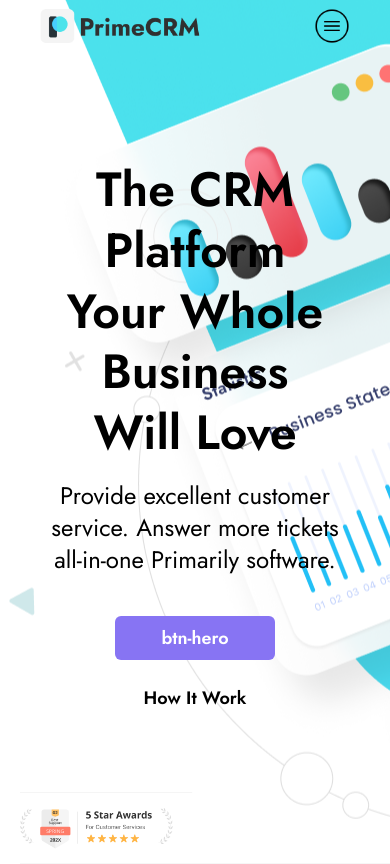
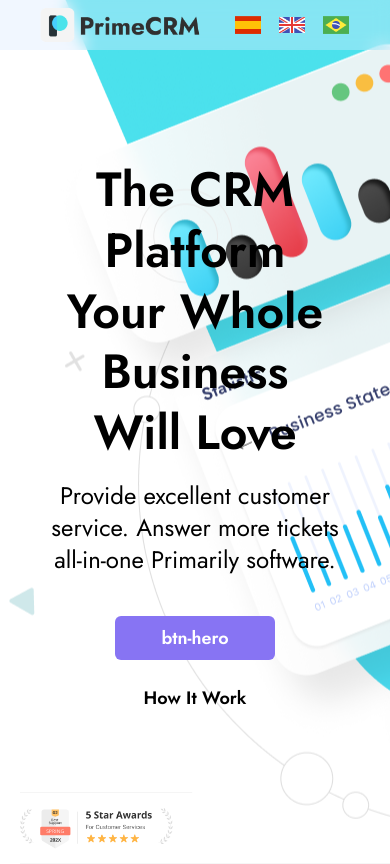
Before and after one commit to matubruno16/website-sass, a Next.js app: page /en in a window 390 px wide. Built offline with nearby package versions, Linux system fonts and the light colour scheme.

Commit message:
Change Header

```diff
--- a/app/components/Header.tsx
+++ b/app/components/Header.tsx
@@ -6,7 +6,8 @@ export default async function Header() {
   const t = await getTranslations("Home.Header");
 
   return (
-    <header className=" w-full absolute bg-transparent flex items-center justify-between pt-2 px-10 mx-auto">
+    <header className="w-full bg-blue-100/40 backdrop-blur  absolute">
+  <div className="flex w-full items-center justify-between py-2 px-10 mx-auto z-50">
     <Image
       className="w-40 md:w-[200px] lg:w-[260px]"
       src="/logo.png"
@@ -15,34 +16,30 @@ export default async function Header() {
       height={55}
       priority
     />
-      <nav className=" hidden md:flex flex-col items-center justify-between font-semibold text-sm ">
+    <nav className="flex flex-col items-center justify-between font-semibold text-sm">
       <ul className="flex gap-2 md:gap-4 lg:gap-8 items-center">
         <li>
-            <Link href="/es" className="flex items-center">{t("es")}
-              <img src="../es.png" alt="bandera españa" width={28} height={28} className="ml-2" />
+          <Link href="/es" className="flex items-center">
+            <span className="hidden md:block">{t("es")}</span>
+            <Image src="/es.png" alt="bandera española" width={28} height={28} className="ml-2" />
           </Link>
         </li>
         <li>
           <Link href="/en" className="flex items-center">
-              {t("en")}
-              <img src="../en.png" alt="bandera inglesa" width={28} height={28} className="ml-2" />
+            <span className="hidden md:block">{t("en")} </span>
+            <Image src="/en.png" alt="bandera inglesa" width={28} height={28} className="ml-2" />
           </Link>
         </li>
         <li>
           <Link href="/pt" className="flex items-center">
-              {t("pt")}
-              <img src="../pt.png" alt="bandera portuguesa" width={28} height={28} className="ml-2" />
+            <span className="hidden md:block">{t("pt")} </span>
+            <Image src="/pt.png" alt="bandera portuguesa" width={28} height={28} className="ml-2" />
           </Link>
         </li>
       </ul>
     </nav>
-      <Image
-        className="md:hidden cursor-pointer"
-        src="/icons-menu.png"
-        alt="Icono menu"
-        width={36}
-        height={36}
-      />
+  </div>
 </header>
+
   );
 }
```
Lines whose indentation alone changed are shown as unchanged.
